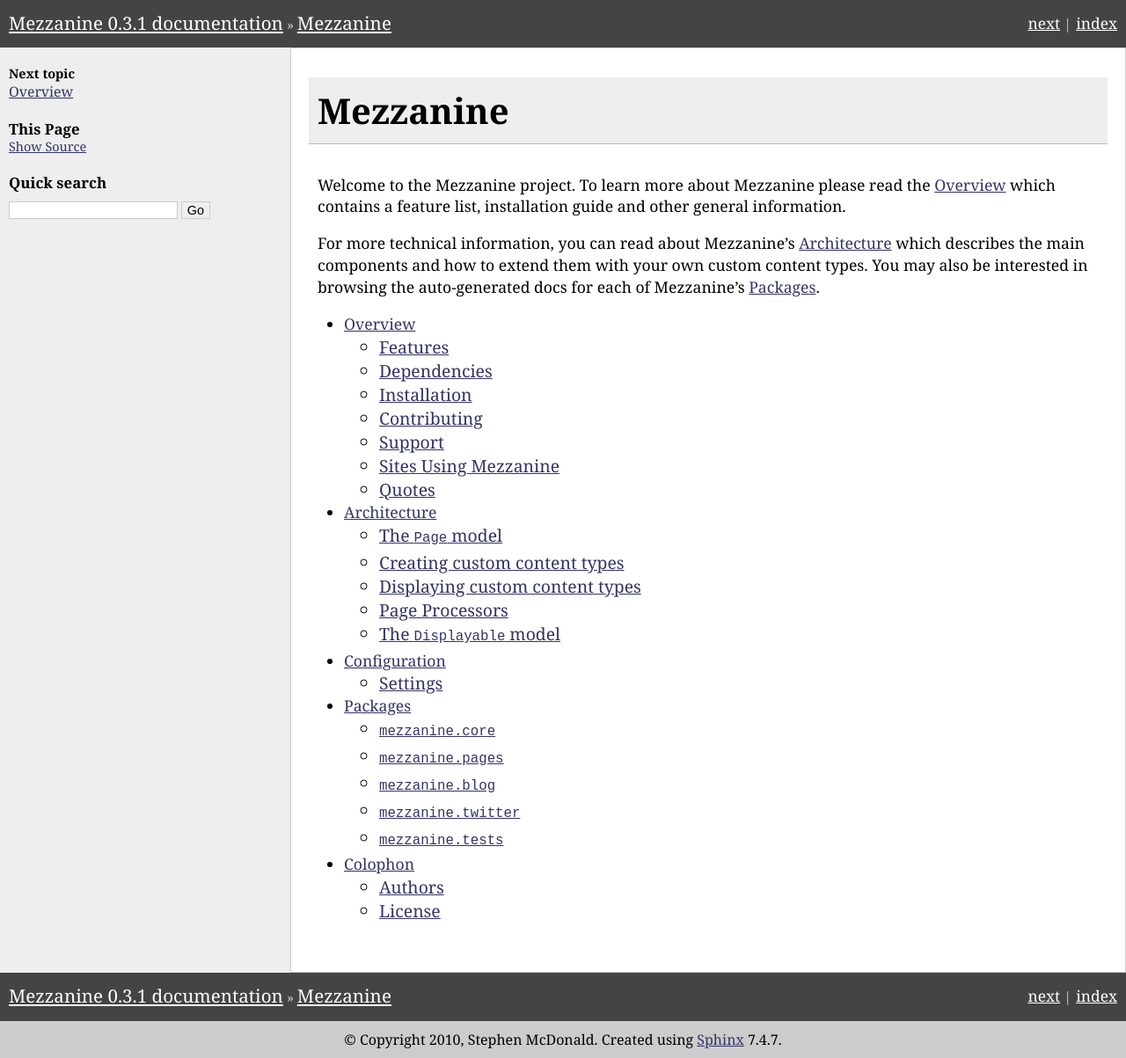
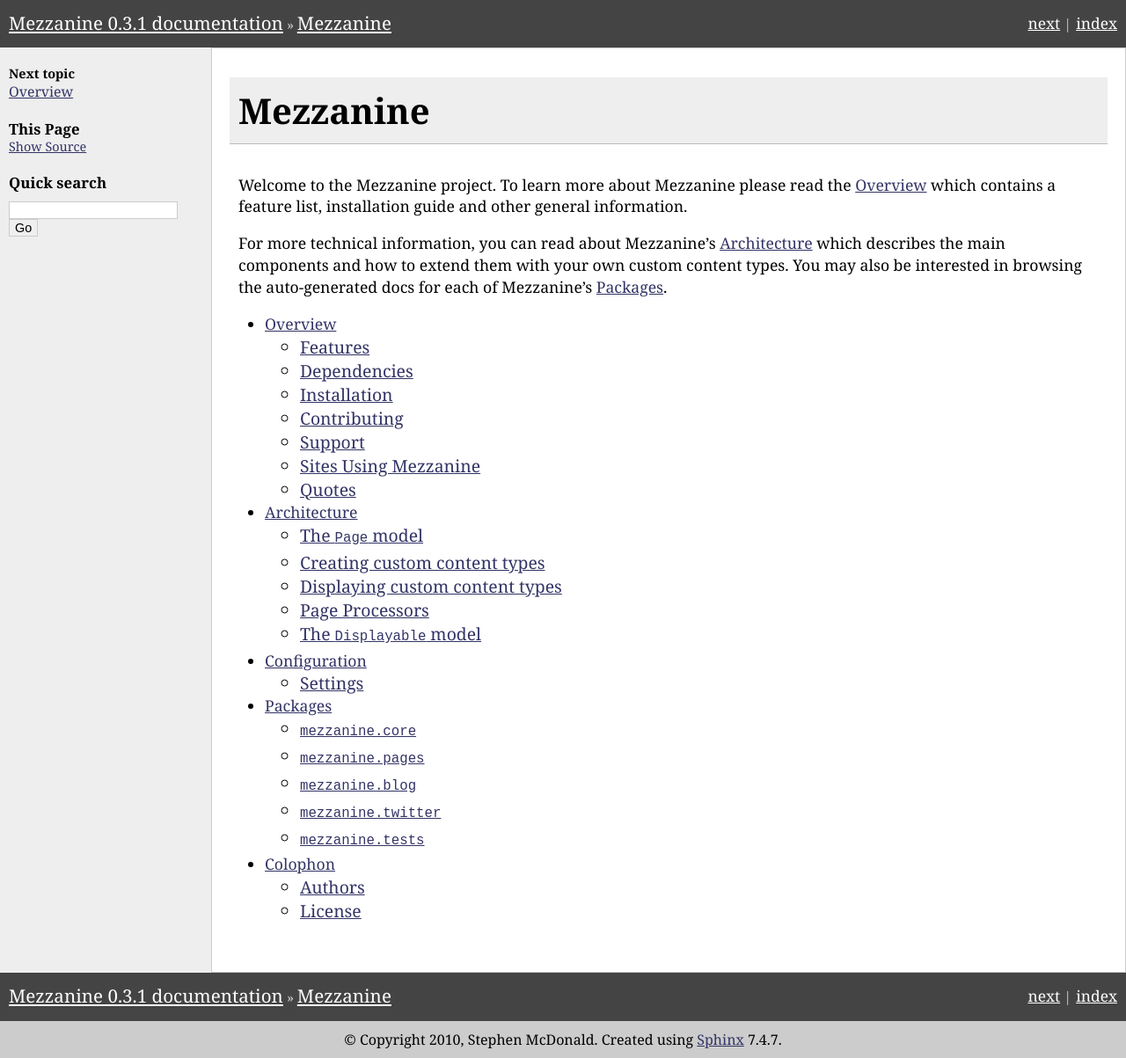
Before and after one commit to stephenmcd/mezzanine, a Sphinx documentation site: the page built from docs/index.rst, in a window 1280 px wide. Shown: the whole page at 88% size. Built offline with Sphinx 7.4.7, drawn with Linux system fonts in a browser that asks for light colours.

Commit message:
Update to docs style.

```diff
--- a/docs/mezzanine_theme/static/mezzanine.css
+++ b/docs/mezzanine_theme/static/mezzanine.css
@@ -435,12 +435,14 @@
 .related li {color:#ccc;}
 .related .right a {font-size:110%;}
 .document {background:#eee;}
-.bodywrapper {margin:0 0 0 330px; background:#fff; border:1px solid #ccc;}
+.bodywrapper {margin:0 0 0 240px; background:#fff; border:1px solid #ccc;}
 input {border: 1px solid #ccc !important;}
 .documentwrapper {float:left; width:100%;}
-.sphinxsidebar {width:330px !important;}
+.sphinxsidebar {width:240px !important;}
 .sphinxsidebarwrapper {padding-top:20px !important;}
 .sphinxsidebarwrapper ul {padding:5px;}
 .sphinxsidebarwrapper li {font-size:100%; line-height:120%;}
+.sphinxsidebarwrapper li li li {margin-left:-25px; font-size:80%;
+    letter-spacing:-1px;}
 .footer {padding:10px 0 !important; text-align:center !important;
     background:#ccc;}
```
